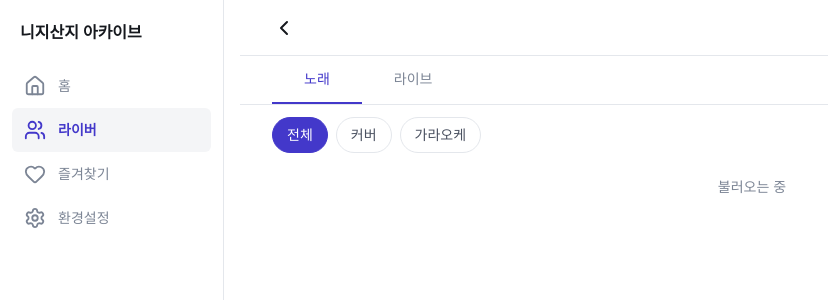
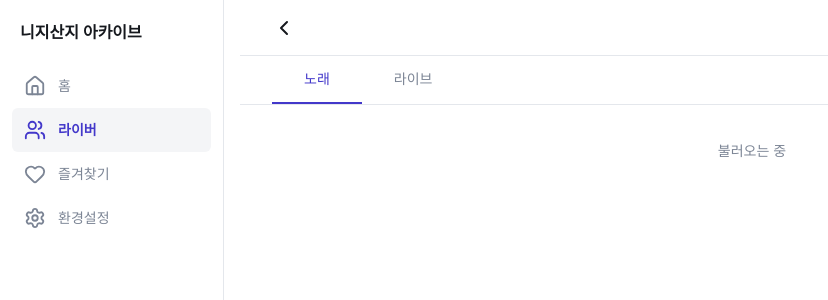
Before and after one commit to dyani1224/nijisanji-archive, a React (Vite) app: page /livers/1 in a window 1280 px wide. Shown: the top 300 px of the page, without its empty margins (0-828 px from the left). Built offline with nearby package versions, Linux system fonts and the light colour scheme; a web font is replaced by a local one.

Commit message:
Add files via upload

```diff
--- a/src/pages/LiverDetail.tsx
+++ b/src/pages/LiverDetail.tsx
@@ -5,7 +5,6 @@ import { Avatar, Chips, PageHead, VideoList } from "../components/ui";
 import { deleteLiver, errText, type Filter, getLiver, refreshLivers, useFetch, useVideos } from "../lib/client";
 
 type Tab = "song" | "live";
-const SONG: [string, string][] = [["", "전체"], ["cover", "커버"], ["karaoke", "가라오케"]];
 const LIVE: [string, string][] = [["", "라이브"], ["other", "기타"]];
 
 export default function LiverDetail() {
@@ -61,7 +60,7 @@ export default function LiverDetail() {
         ))}
       </div>
       <div className="px-4 pt-3 md:px-8">
-        <Chips value={sub} options={tab === "song" ? SONG : LIVE} onChange={setSub} />
+        {tab === "live" && <Chips value={sub} options={LIVE} onChange={setSub} />}
         {status && <p role="status" className="mt-3 text-sm text-ink-2">{status}</p>}
         <VideoList {...list} showLiver={false} onFavorite={list.toggleFavorite} onMore={list.loadMore}
           empty={tab === "song" ? "분류된 노래 영상이 없어요. 새로고침하거나 영상의 분류를 직접 바꿔 보세요." : "해당하는 영상이 없어요."} />
```
